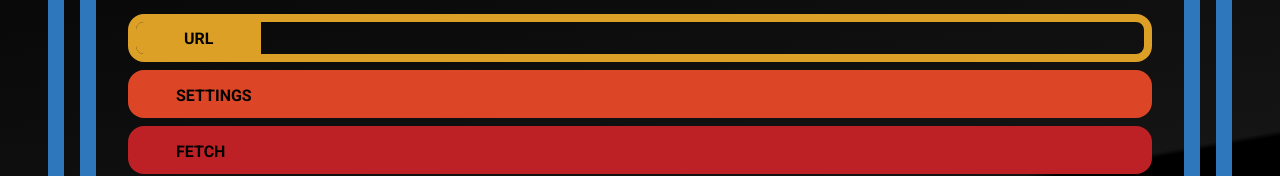
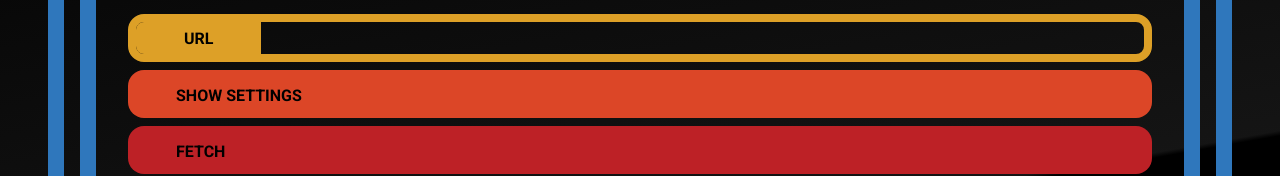
Before and after one commit to TatuArvela/react-patterns, a React (Create React App) app: page /apicom in a window 1280 px wide. Shown: the part 154-330 px from the top of the page. Built offline with nearby package versions, Linux system fonts and the light colour scheme.

Commit message:
Change Settings text to Hide settings/Show settings

```diff
--- a/src/apicom/settings/Settings.tsx
+++ b/src/apicom/settings/Settings.tsx
@@ -34,7 +34,7 @@ const Settings: React.FunctionComponent<SettingsProps> = ({
         color="var(--color-orange)"
         onClick={() => setShowSettings(!showSettings)}
       >
-        Settings
+        {showSettings ? 'Hide settings' : 'Show settings'}
       </Button>
       <SettingsContainer showSettings={showSettings}>
         Add settings here
```
